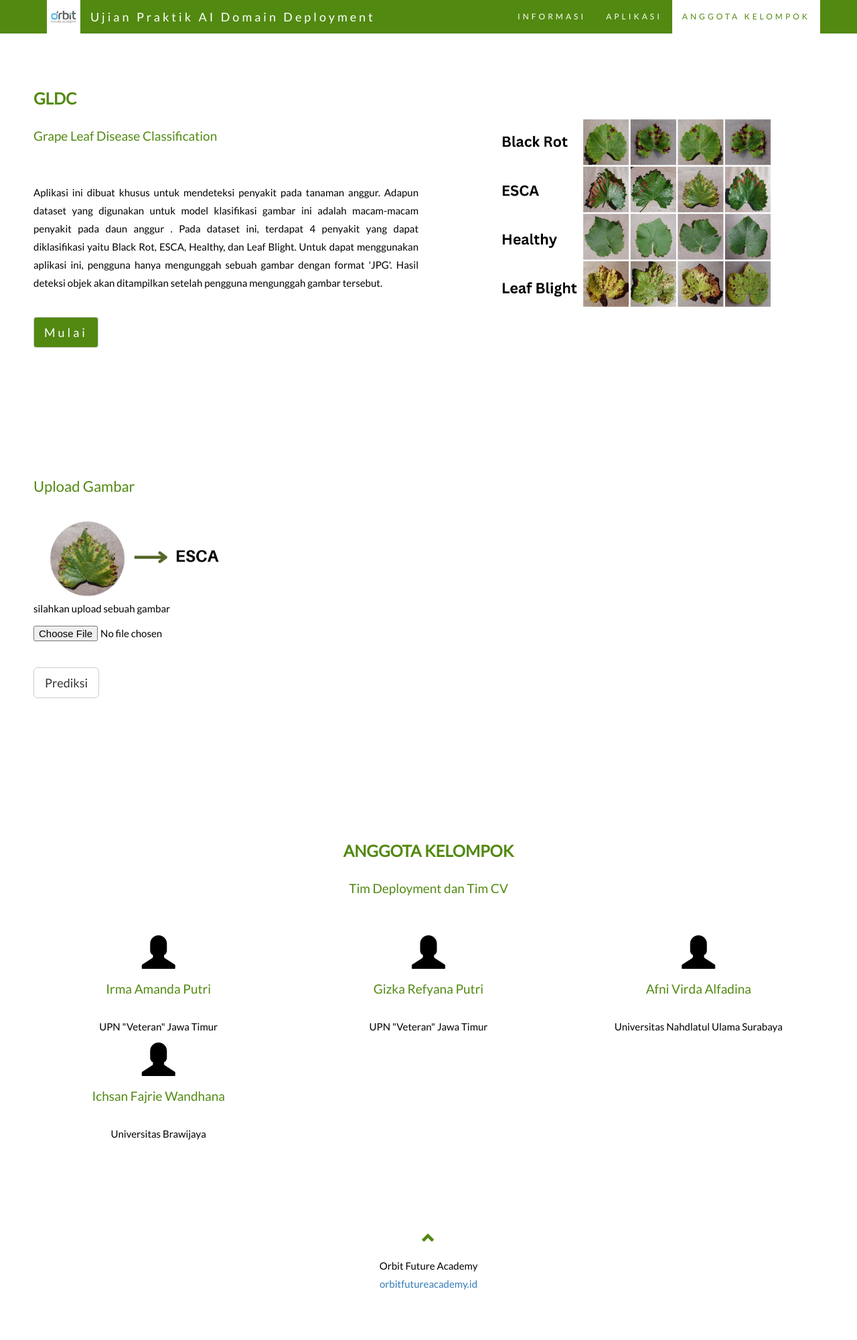
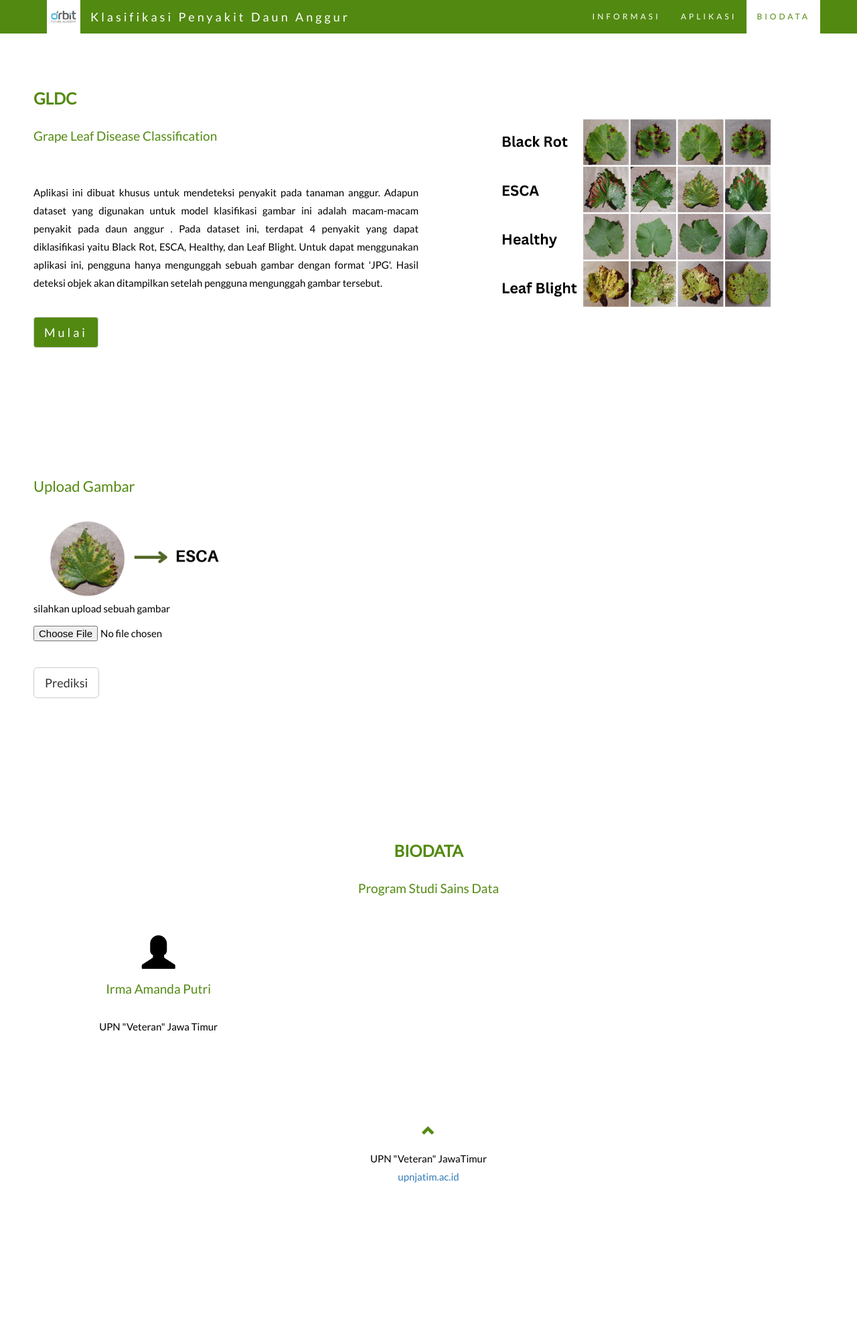
Before and after one commit to irmaamanda/deploy-anggur, a Flask app: page / in a window 1280 px wide. Shown: the whole page at 67% size. After the commit the page ends 1765 px from the top, so only its background shows below. Run offline with Flask 3, Linux system fonts and the light colour scheme.

Commit message:
Update index.html

```diff
--- a/templates/index.html
+++ b/templates/index.html
@@ -2,7 +2,7 @@
 <html lang="en">
 <head>
 	<!-- Judul Halaman -->
-	<title>Starla 4</title>
+	<title>Vine Leaf Disease</title>
 
 	<meta charset="utf-8">
 	<meta http-equiv="Content-Security-Policy" content="upgrade-insecure-requests">
@@ -30,7 +30,7 @@
 			<div class="navbar-header">
 				<img src={{ url_for('static', filename='/images/orbit_logo.jpg') }} alt="Orbit Logo"
 				width="50" height="50" align="left">
-				<a class="navbar-brand" href="#halamanku">&#160; Ujian Praktik AI Domain Deployment</a>
+				<a class="navbar-brand" href="#halamanku">&#160; Klasifikasi Penyakit Daun Anggur</a>
 			</div>
 
 			<!-- Daftar Halaman -->
@@ -38,7 +38,7 @@
 				<ul class="nav navbar-nav navbar-right">
 					<li><a href="#informasi">INFORMASI</a></li>
 					<li><a href="#aplikasi">APLIKASI</a></li>
-					<li><a href="#anggotaKelompok">ANGGOTA KELOMPOK</a></li>
+					<li><a href="#biodata">BIODATA</a></li>
 				</ul>
 			</div>
 		</div>
@@ -118,32 +118,17 @@
 		</br>
 	</div>
 
-	<!-- Bagian Halaman (Anggota Kelompok) -->
-	<div id="anggotaKelompok" class="container-fluid text-center">
+	<!-- Bagian Halaman (Biodata) -->
+	<div id="biodata" class="container-fluid text-center">
 		<br>
-		<h2>ANGGOTA KELOMPOK</h2>
-		<h4>Tim Deployment dan Tim CV</h4>
+		<h2>BIODATA</h2>
+		<h4>Program Studi Sains Data</h4>
 		<br>
 		<div class="row slideanim">
 			<div class="col-sm-4">
 				<span class="glyphicon glyphicon-user logo-small"></span>
 				<h4>Irma Amanda Putri</h4>
 				<p>UPN "Veteran" Jawa Timur</p>
-			</div>
-			<div class="col-sm-4">
-				<span class="glyphicon glyphicon-user logo-small"></span>
-				<h4>Gizka Refyana Putri</h4>
-				<p>UPN "Veteran" Jawa Timur</p>
-			</div>
-			<div class="col-sm-4">
-				<span class="glyphicon glyphicon-user logo-small"></span>
-				<h4>Afni Virda Alfadina</h4>
-				<p>Universitas Nahdlatul Ulama Surabaya</p>
-			</div>
-			<div class="col-sm-4">
-				<span class="glyphicon glyphicon-user logo-small"></span>
-				<h4>Ichsan Fajrie Wandhana</h4>
-				<p>Universitas Brawijaya</p>
 			</div>
 	    </div>
 	</div>
@@ -153,7 +138,7 @@
 		<a href="#halamanku" title="To Top">
 			<span class="glyphicon glyphicon-chevron-up"></span>
 		</a>
-		<p>Orbit Future Academy <br> <a href="https://orbitfutureacademy.id/">orbitfutureacademy.id</a></p>
+		<p>UPN "Veteran" JawaTimur <br> <a href="https://www.upnjatim.ac.id/">upnjatim.ac.id</a></p>
 	</footer>
 
 	<!-- JavaScript untuk Animasi Scroll dan Prediksi Model -->
```
